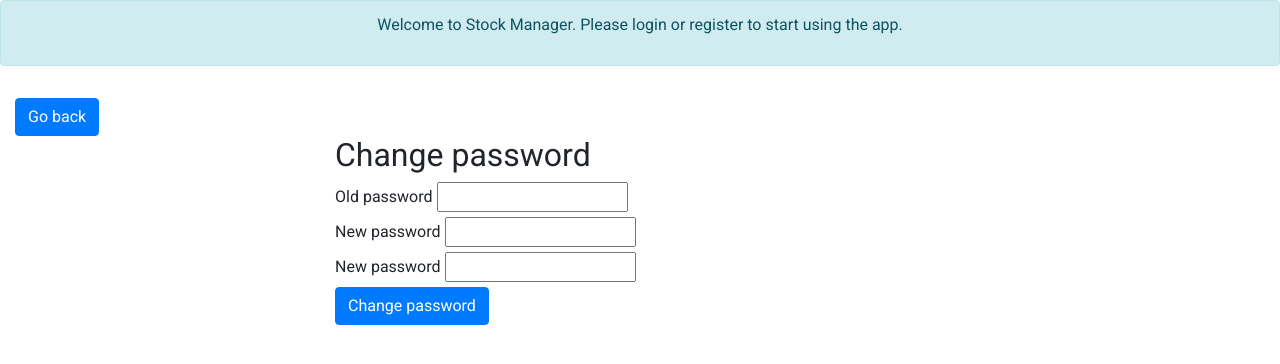
After one commit to HamaBarhamou/stock_management_api, a Django app: template stock/templates/user/password_change.html in a window 1280 px wide. The commit adds this page. Shown: the top 364 px of the page. Run offline with Django 4.2, Linux system fonts and the light colour scheme; the template is opened without the code that fills it, so the values that code supplies are empty, except form fields; tables that the repository leaves empty hold one stand-in row (values such as "Sample post"); form fields are guessed from the names that the template uses; some libraries are stand-ins or nearby versions.

Commit message:
Implementataion du changement de mot de passe

```diff
--- /dev/null
+++ b/stock/templates/user/password_change.html
@@ -0,0 +1,51 @@
+{% extends 'base.html' %}
+
+{% block content %}
+  <div class="row justify-content-center">
+    <div class="col-md-6">
+      <h2>Change password</h2>
+      <form method="POST">
+        {% csrf_token %}
+        {% if form.errors %}
+          {% if form.errors.new_password2 %}
+            <div class="alert alert-danger">{{ form.errors.new_password2|join:", " }}</div>
+          {% endif %}
+          {% if form.errors.new_password1 %}
+            <div class="alert alert-danger">{{ form.errors.new_password1|join:", " }}</div>
+          {% endif %}
+        {% endif %}
+        {{ form.old_password.label_tag }}
+        {{ form.old_password }}
+        <br>
+        {{ form.new_password1.label_tag }}
+        {{ form.new_password1 }}
+        {% if form.errors.new_password1 %}
+          <small class="form-text text-danger">
+            {% if 'too_similar' in form.errors.new_password1 %}
+              Your password can’t be too similar to your other personal information.
+            {% endif %}
+            {% if 'password_length' in form.errors.new_password1 %}
+              Your password must contain at least 8 characters.
+            {% endif %}
+            {% if 'common_password' in form.errors.new_password1 %}
+              Your password can’t be a commonly used password.
+            {% endif %}
+            {% if 'numeric_password' in form.errors.new_password1 %}
+              Your password can’t be entirely numeric.
+            {% endif %}
+          </small>
+        {% endif %}
+        <br>
+        {{ form.new_password2.label_tag }}
+        {{ form.new_password2 }}
+        {% if form.errors.new_password2 %}
+          <small class="form-text text-danger">
+            {{ form.errors.new_password2|join:", " }}
+          </small>
+        {% endif %}
+        <br>
+        <button type="submit" class="btn btn-primary">Change password</button>
+      </form>
+    </div>
+  </div>
+{% endblock %}
--- a/stock_management_api/templates/base.html
+++ b/stock_management_api/templates/base.html
@@ -110,7 +110,7 @@
         </a>
         <div class="dropdown-menu" aria-labelledby="navbarDropdownMenuLink">
           <a class="dropdown-item" href="#">Profile</a>
-          <a class="dropdown-item" href="#">Change password</a>
+          <a class="dropdown-item" href="{% url 'stock:password_change' %}">Change password</a>
           <a class="dropdown-item" href="{% url 'user:logout' %}">Logout</a>
         </div>
       </li>
```
Also changed, not shown: stock/forms.py (+17 -0 lines), stock/templates/user/logout.html (added, +11 -0 lines), stock/templates/user/password_change_done.html (added, +11 -0 lines), stock/urls.py (+9 -1 lines), stock/views.py (+21 -3 lines).
